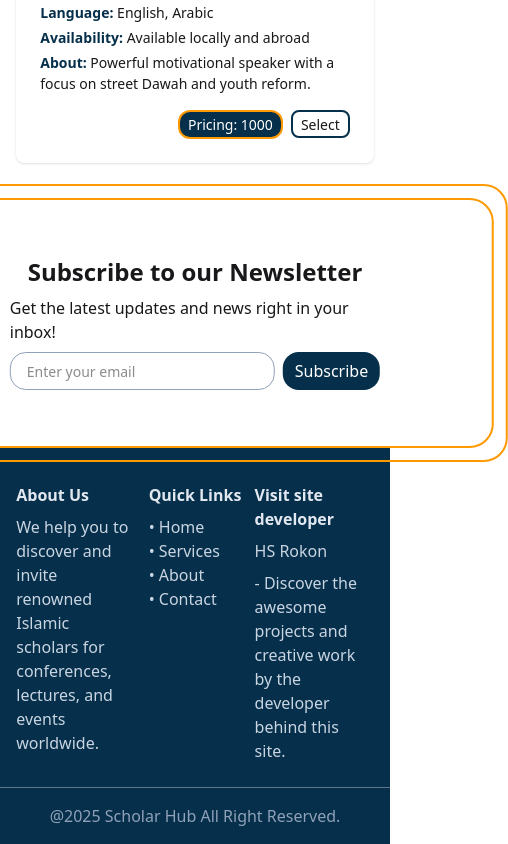
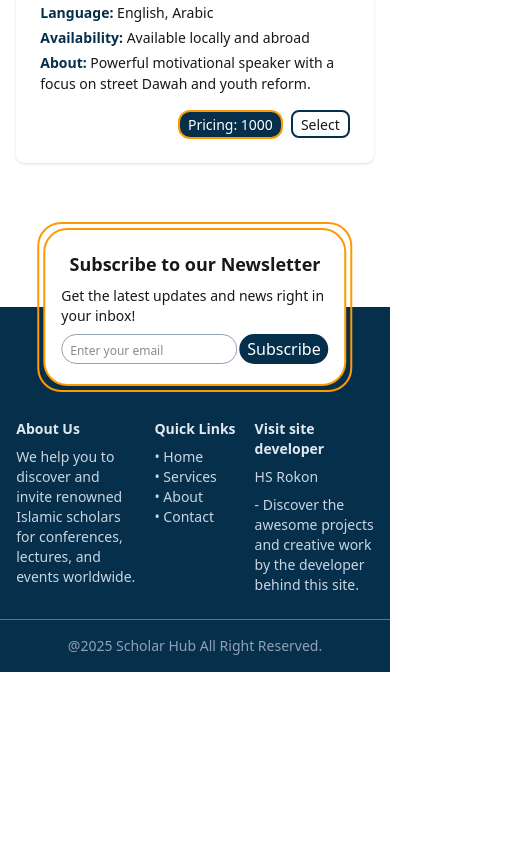
Before and after one commit to hsrokon/scholar-hub, a React (Vite) app: page / in a window 390 px wide. Shown: the part 5514-6358 px from the top of the page, 508 px wide, since content can reach past the window. After the commit the page ends 6186 px from the top, so only its background shows below. Built offline with nearby package versions, Linux system fonts and the light colour scheme.

Commit message:
made footer and full website responsive

```diff
--- a/src/components/footer/Footer.jsx
+++ b/src/components/footer/Footer.jsx
@@ -3,12 +3,12 @@ import Newsletter from "./Newsletter";
 
 const Footer = () => {
     return (
-        <div className="bg-sky-950 mt-40 relative">
+        <div className="bg-sky-950 mt-36 md:mt-40 relative">
             <div className="absolute left-1/2 transform -translate-y-1/2 -translate-x-1/2
-            p-3 border-2 border-amber-500 rounded-3xl">
+            p-1 md:p-3 border-2 border-amber-500 rounded-3xl">
                 <Newsletter></Newsletter>
             </div>
-            <div className=" w-11/12 mx-auto flex justify-between pt-40 pb-6 text-slate-300">
+            <div className=" w-11/12 mx-auto flex justify-between pt-28 md:pt-40 pb-6 text-slate-300 text-sm md:text-base">
                 <div className="w-1/3 flex flex-col gap-2">
                     <h4 className="text-slate-200 font-semibold">About Us</h4>
                     <p className="hover:text-slate-200">We help you to discover and invite renowned Islamic scholars for conferences, lectures, and events worldwide.</p>
@@ -29,7 +29,7 @@ const Footer = () => {
                 </div>
             </div>
             <hr className="text-slate-500"/>
-            <p className="text-slate-400 text-center py-4">&#64;2025 Scholar Hub All Right Reserved.</p>
+            <p className="text-slate-400 text-center py-4 text-sm md:text-base">&#64;2025 Scholar Hub All Right Reserved.</p>
         </div>
     );
 };
--- a/src/components/footer/Newsletter.jsx
+++ b/src/components/footer/Newsletter.jsx
@@ -2,14 +2,14 @@
 
 const Newsletter = () => {
     return (
-        <div className="flex flex-col gap-2  items-center bg-white
-            py-14 w-fit mx-auto px-28 border-2 border-amber-500 rounded-3xl">
-            <h2 className="text-2xl font-semibold">Subscribe to our Newsletter</h2>
-            <p>Get the latest updates and news right in your inbox!</p>
-            <form className="flex gap-2">
-                <input className="border border-slate-400 rounded-2xl px-4 py-1.5 placeholder:text-sm"
+        <div className="flex flex-col gap-2 items-center bg-white py-5
+            md:py-10 lg:py-14 w-fit mx-auto px-4 md:px-12 lg:px-28 border-2 border-amber-500 rounded-3xl">
+            <h2 className="text-lg lg:text-2xl font-semibold">Subscribe to our Newsletter</h2>
+            <p className="text-sm lg:text-base">Get the latest updates and news right in your inbox!</p>
+            <form className="flex gap-0.5 md:gap-2">
+                <input className="w-44 md:w-auto border border-slate-400 rounded-2xl px-2 md:px-4 py-0.5 md:py-1.5 placeholder:text-xs md:placeholder:text-sm"
                 type="email" name="" id="" placeholder="Enter your email"/>
-                <button className="cursor-pointer bg-sky-950 text-white rounded-2xl px-3 ">Subscribe</button>
+                <button className="cursor-pointer bg-sky-950 text-white rounded-2xl px-2 md:px-3 ">Subscribe</button>
             </form>
         </div>
     );
--- a/src/components/header/Header.jsx
+++ b/src/components/header/Header.jsx
@@ -12,10 +12,10 @@ const Header = ({coins}) => {
             </div>
             <div className="flex gap-4">
                 <li className="flex gap-4">
-                    <ul><a href="">Home</a></ul>
-                    <ul><a href="">Available</a></ul>
-                    <ul className="hidden lg:block"><a href="">Events</a></ul>
-                    <ul className="hidden lg:block"><a href="">Schedules</a></ul>
+                    <ul><a href="#">Home</a></ul>
+                    <ul><a href="#">Available</a></ul>
+                    <ul className="hidden lg:block"><a href="#">Events</a></ul>
+                    <ul className="hidden lg:block"><a href="#">Schedules</a></ul>
                 </li>
                 <button className="border-2 border-sky-950 hover:bg-sky-950 hover:text-white hover:border-amber-300 px-4 rounded-md flex items-center gap-1"><CiBadgeDollar/>{coins}</button>
             </div>
--- a/src/components/scholars/Scholars.jsx
+++ b/src/components/scholars/Scholars.jsx
@@ -50,7 +50,7 @@ const Scholars = ({coins}) => {
             </div>
 
             {activeTab === 'available' ?
-            (<div className="w-fit mx-auto grid lg:grid-cols-3 gap-6 lg:gap-x-20 lg:gap-y-16">
+            (<div className="w-fit mx-auto grid lg:grid-cols-2 xl:grid-cols-3 gap-6 lg:gap-x-20 lg:gap-y-16">
                 {
                     scholars.map(scholar => <Scholar
                         key={scholar.id}
```
